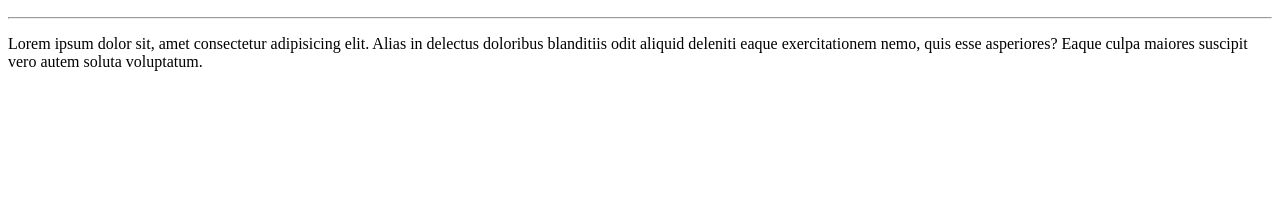
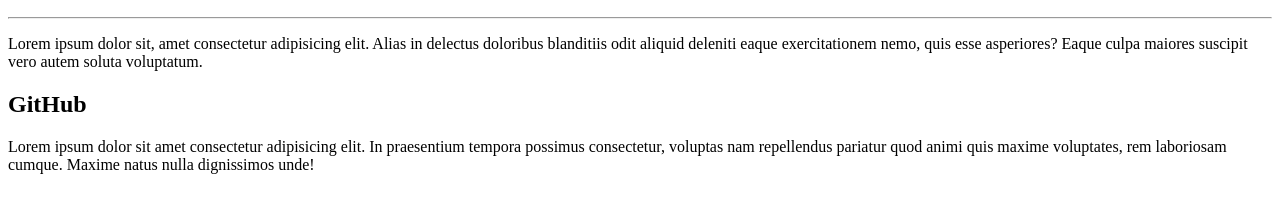
Before and after one commit to jeffersonferreiraes/Ola-Mundo, a plain HTML site: page site-exemplo/index.html in a window 1280 px wide. Shown: the part 110-322 px from the top of the page. Drawn offline with Linux system fonts and the light colour scheme.

Commit message:
mudança feita no site

```diff
--- a/site-exemplo/index.html
+++ b/site-exemplo/index.html
@@ -10,6 +10,8 @@
     <h2>Git e GitHub</h2>
     <hr>
     <p>Lorem ipsum dolor sit, amet consectetur adipisicing elit. Alias in delectus doloribus blanditiis odit aliquid deleniti eaque exercitationem nemo, quis esse asperiores? Eaque culpa maiores suscipit vero autem soluta voluptatum.</p>
+    <h2>GitHub</h2>
+    <p>Lorem ipsum dolor sit amet consectetur adipisicing elit. In praesentium tempora possimus consectetur, voluptas nam repellendus pariatur quod animi quis maxime voluptates, rem laboriosam cumque. Maxime natus nulla dignissimos unde!</p>
 
 
 </body>
```
